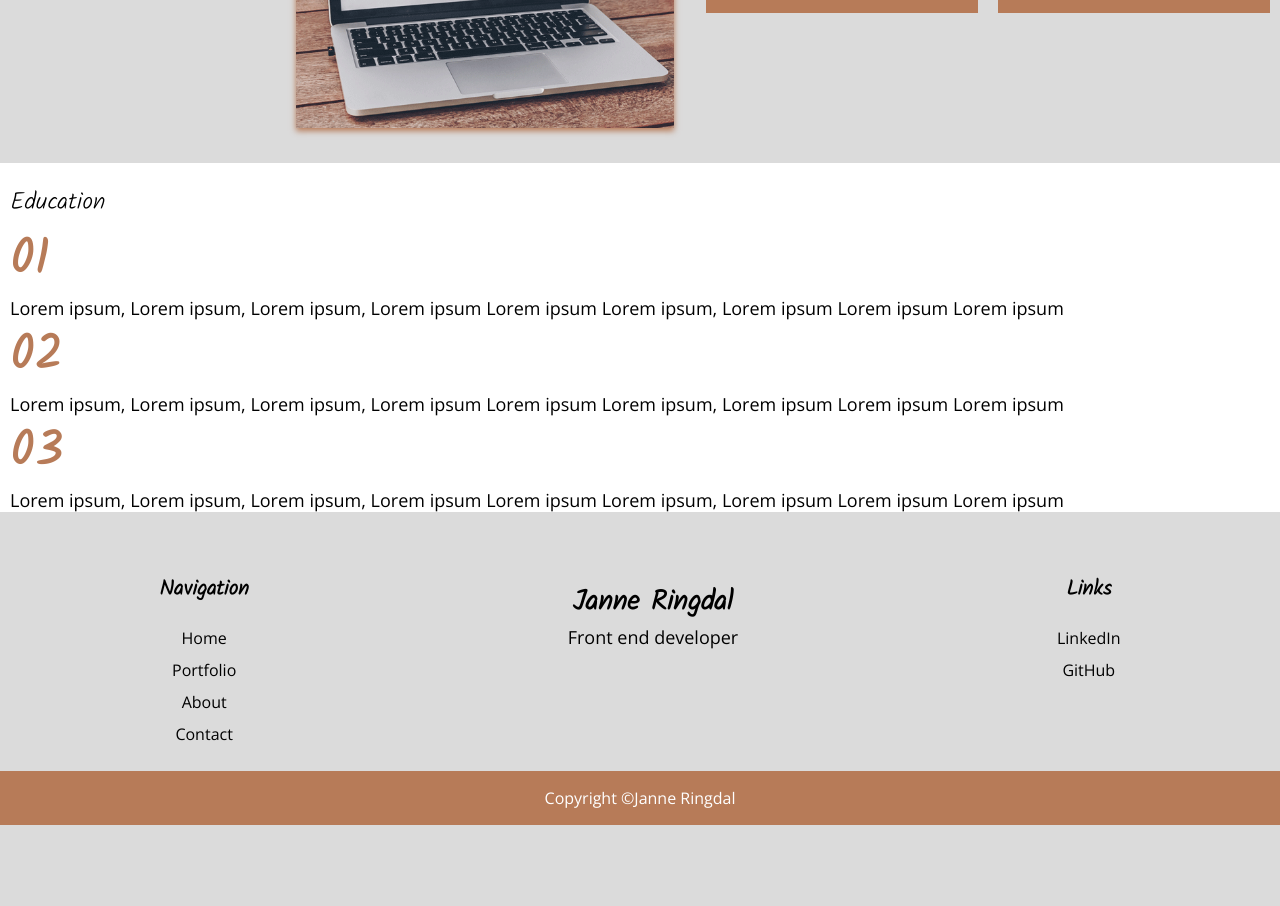
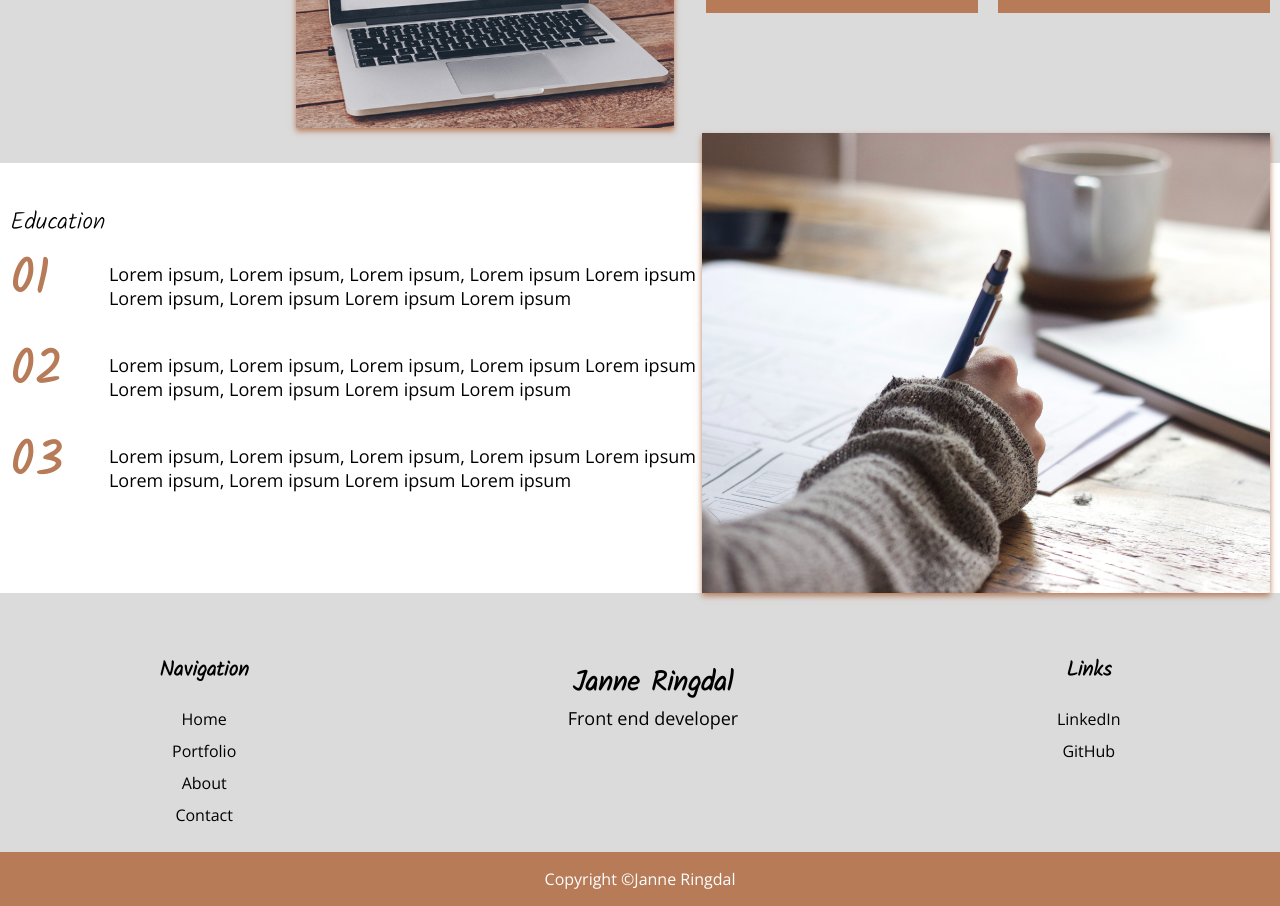
Before and after one commit to Janne-R/portfolio2, a React (Create React App) app: page /about in a window 1280 px wide. Shown: the part 1140-2046 px from the top of the page. Before the commit the page ends 1965 px from the top, so only its background shows below. Built offline with nearby package versions, Linux system fonts and the light colour scheme.

Commit message:
education responsvive

```diff
--- a/src/components/Education.js
+++ b/src/components/Education.js
@@ -2,6 +2,7 @@ import styled from "styled-components";
 import { HandWrittenH2 } from "./Handwritten";
 import BlockContainer from "./BlockContainer";
 import Numbers from "./Numbers";
+import ImageWithShadow from "../components/BackgroundImageWithShadow";
 
 const Container = styled.div`
   background-color: ${({ theme }) => theme.colors.secondaryBackgroundColor};
@@ -15,34 +16,65 @@ const H2 = styled(HandWrittenH2)`
 text-align: start;
 `;
 
+const Grid = styled.div`
+    display: grid;
+    grid-template-columns: 1fr 6fr;
+    margin-bottom: 25px;
+
+`;
+
+const P = styled.p`
+    margin-top: 0;
+`;
+
+
+const Image = styled(ImageWithShadow)`
+  height: 360px;
+
+  @media ${({ theme }) => theme.devices.tabletS} {
+  width: 80%;
+  height: 460px;
+  margin-top: -30px;
+}
+`;
+
+const Flex = styled(BlockContainer)`
+
+@media ${({ theme }) => theme.devices.tabletS} {
+  display: flex;
+}
+`;
+
 const Education = () => {
   return (
     <Container>
-      <BlockContainer>
+      <Flex>
+        <div>
           <H2>Education</H2>
-        <div>
+          <Grid>
             <Numbers>01</Numbers>
-          <p>Lorem ipsum, Lorem ipsum, Lorem ipsum,
+            <P>Lorem ipsum, Lorem ipsum, Lorem ipsum,
               Lorem ipsum Lorem ipsum Lorem ipsum,
               Lorem ipsum Lorem ipsum Lorem ipsum
-          </p>
-        </div>
-        <div>
+            </P>
+          </Grid>
+          <Grid>
             <Numbers>02</Numbers>
-          <p>Lorem ipsum, Lorem ipsum, Lorem ipsum,
+            <P>Lorem ipsum, Lorem ipsum, Lorem ipsum,
               Lorem ipsum Lorem ipsum Lorem ipsum,
               Lorem ipsum Lorem ipsum Lorem ipsum
-          </p>
-        </div>
-        <div>
+            </P>
+          </Grid>
+          <Grid>
             <Numbers>03</Numbers>
-          <p>Lorem ipsum, Lorem ipsum, Lorem ipsum,
+            <P>Lorem ipsum, Lorem ipsum, Lorem ipsum,
               Lorem ipsum Lorem ipsum Lorem ipsum,
               Lorem ipsum Lorem ipsum Lorem ipsum
-          </p>
+            </P>
+          </Grid>
         </div>
-
-      </BlockContainer>
+        <Image img="images/design.jpg" height="260px" />
+      </Flex>
     </Container>
   );
 };
```
Lines whose indentation alone changed are shown as unchanged.
